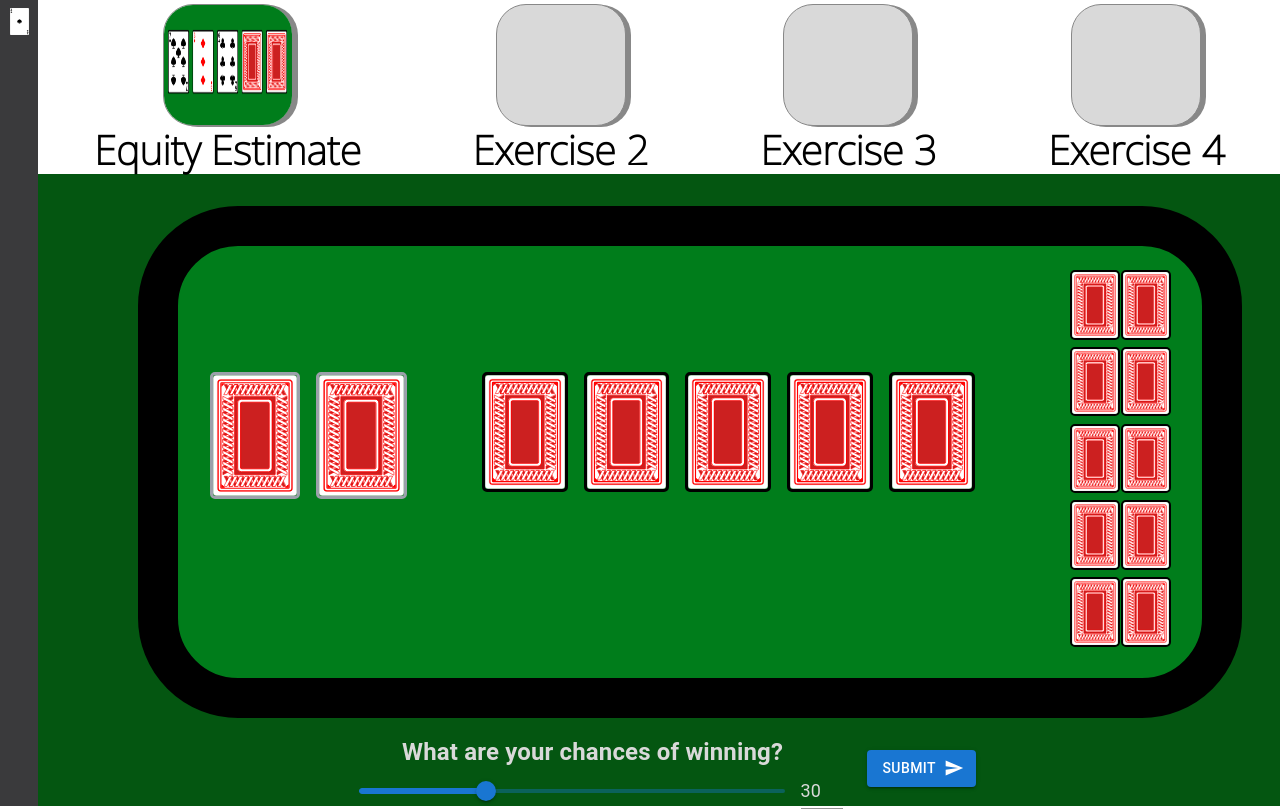
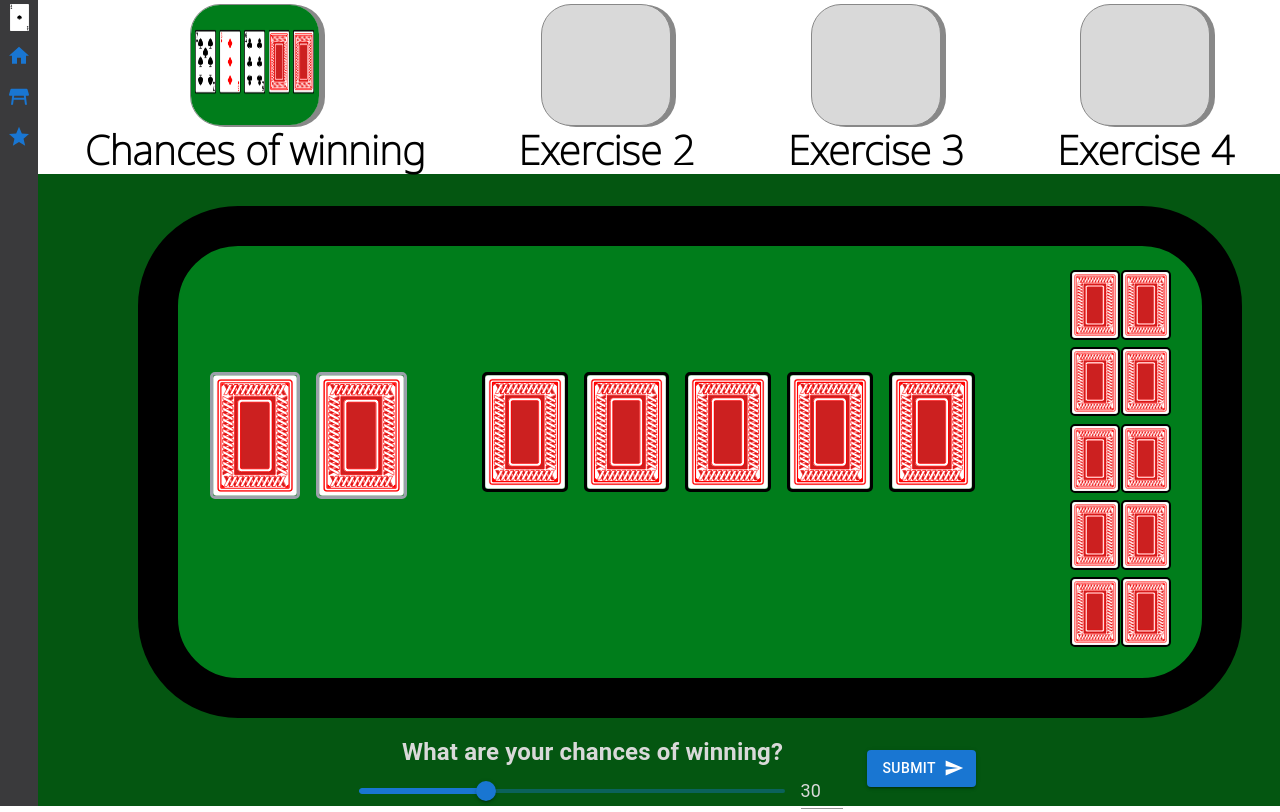
Before and after one commit to TamahauBrown/poker-trainer, a React (Create React App) app: page / in a window 1280 px wide. Built offline with nearby package versions, Linux system fonts and the light colour scheme.

Commit message:
Added GUI for sidebar to include future implementations

```diff
--- a/src/App.scss
+++ b/src/App.scss
@@ -77,8 +77,12 @@ $white: #D9D9D9;
   background-color: #045611;
 }
 
+#homeIcon {
+  grid-row: 2;
+}
+
 #logo{
-  padding: 1vh 0 0 25%;
+  grid-row: 1;
 }
 
 /*
@@ -194,12 +198,22 @@ E.g.: ohl1 means opponent hand left 1
   margin-left: 2vh;
 }
 
+#sendIcon {
+  grid-row: 3;
+}
+
 /* Sidebar */
 .sidebar {
   width: 3%;
   background: #3A3A3C;
+  display: inline-grid;
+  grid-template-rows: repeat(20, 1fr);
 }
 
+.sidebarItem {
+  margin: 0 auto;
+  padding-top: 10%;
+}
 .slider{
   width: 33%;
   text-align: center;
@@ -212,6 +226,9 @@ E.g.: ohl1 means opponent hand left 1
   display: inline-flex;
 }
 
+#star-icon {
+  grid-row: 4;
+}
 
 #submitGuess {
   font-size: 14px;
--- a/src/Components/ExerciseHeader.tsx
+++ b/src/Components/ExerciseHeader.tsx
@@ -92,7 +92,7 @@ export function ExerciseHeader() {
             <div className="exShape" id="ex2"> </div>
             <div className="exShape" id="ex3"> </div>
             <div className="exShape" id="ex4"> </div>
-            <div className="exerciseText" id="ex1text">Equity Estimate</div>
+            <div className="exerciseText" id="ex1text">Chances of winning</div>
             <div className="exerciseText" id="ex2text">Exercise 2</div>
             <div className="exerciseText" id="ex3text">Exercise 3</div>
             <div className="exerciseText" id="ex4text">Exercise 4</div>
--- a/src/Components/Sidebar.tsx
+++ b/src/Components/Sidebar.tsx
@@ -1,9 +1,15 @@
 import * as React from "react";
+import HomeIcon from '@mui/icons-material/Home';
+import TableRestaurantIcon from '@mui/icons-material/TableRestaurant';
+import StarIcon from '@mui/icons-material/Star';
 
 export function Sidebar() {
-    return(
+    return (
         <div className="sidebar">
-            <img src={"./Images/other/spades_ace_simple.svg"} width="50%" id="logo" alt="Logo"/>
+            <img src={"./Images/other/spades_ace_simple.svg"} width="50%" id="logo" className="sidebarItem" alt="Logo"/>
+            <HomeIcon color={"primary"} width="75%" id="homeIcon" className="sidebarItem"/>
+            <TableRestaurantIcon color={"primary"} width="50%" id="sendIcon" className="sidebarItem"/>
+            <StarIcon color={"primary"} width="50%" id="starIcon" className="sidebarItem"/>
         </div>
     );
 }
```
